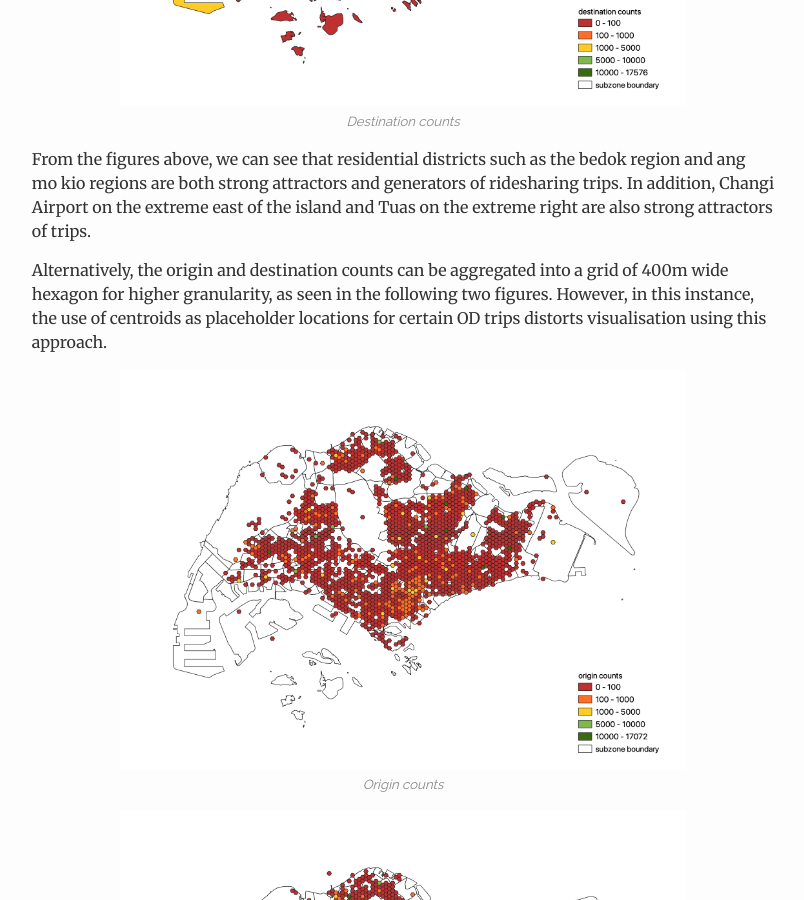
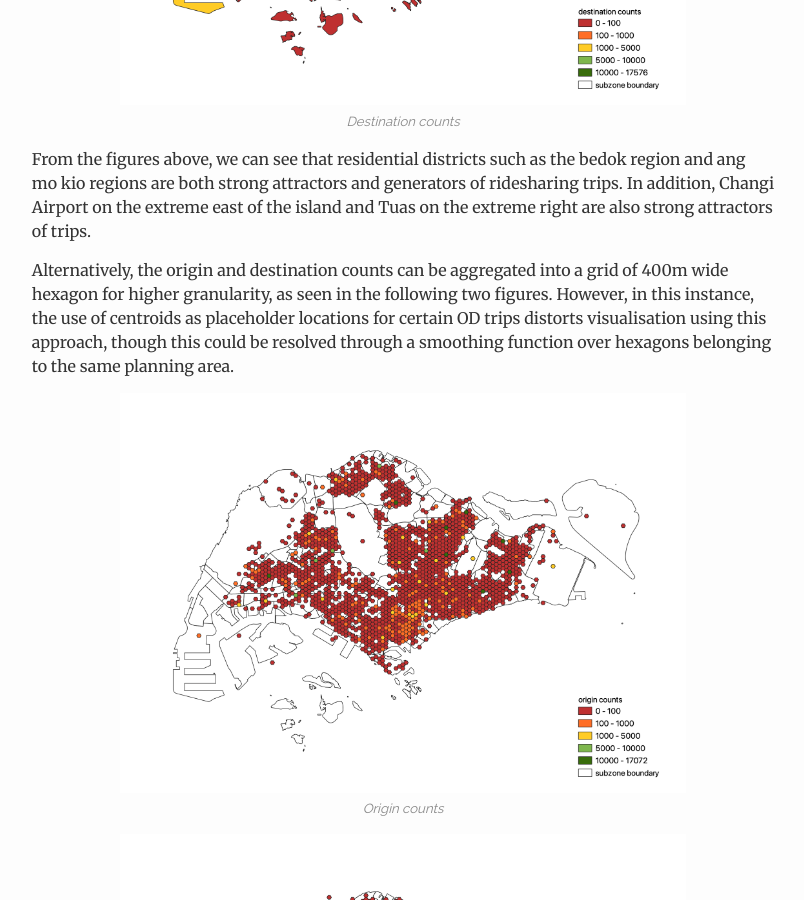
Before and after one commit to vnck/vnck.github.io, a Jekyll site: the page built from projects/_posts/2021-09-20-hitch-ridersip-demand.md, in a window 1280 px wide and 900 px high, scrolled down 4119 px. Shown: the whole window, without its empty margins (237-1041 px from the left). Built offline with Jekyll 4.4.1, drawn with Linux system fonts in a browser that asks for light colours; some of the changed text lies outside the part shown.

Commit message:
edit post

```diff
--- a/projects/_posts/2021-09-20-hitch-ridersip-demand.md
+++ b/projects/_posts/2021-09-20-hitch-ridersip-demand.md
@@ -77,7 +77,7 @@
 
 From the figures above, we can see that residential districts such as the bedok region and ang mo kio regions are both strong attractors and generators of ridesharing trips. In addition, Changi Airport on the extreme east of the island and Tuas on the extreme right are also strong attractors of trips.
 
-Alternatively, the origin and destination counts can be aggregated into a grid of 400m wide hexagon for higher granularity, as seen in the following two figures. However, in this instance, the use of centroids as placeholder locations for certain OD trips distorts visualisation using this approach.
+Alternatively, the origin and destination counts can be aggregated into a grid of 400m wide hexagon for higher granularity, as seen in the following two figures. However, in this instance, the use of centroids as placeholder locations for certain OD trips distorts visualisation using this approach, though this could be resolved through a smoothing function over hexagons belonging to the same planning area.
 
 <figure>
     <img src="../../assets/posts/2021-09-20-hitch-ridersip-demand/sg-hitch-orgnhex.png"/>
```
Also changed, not shown: other parts of projects/_posts/2021-09-20-hitch-ridersip-demand.md (+2 -2 lines).
